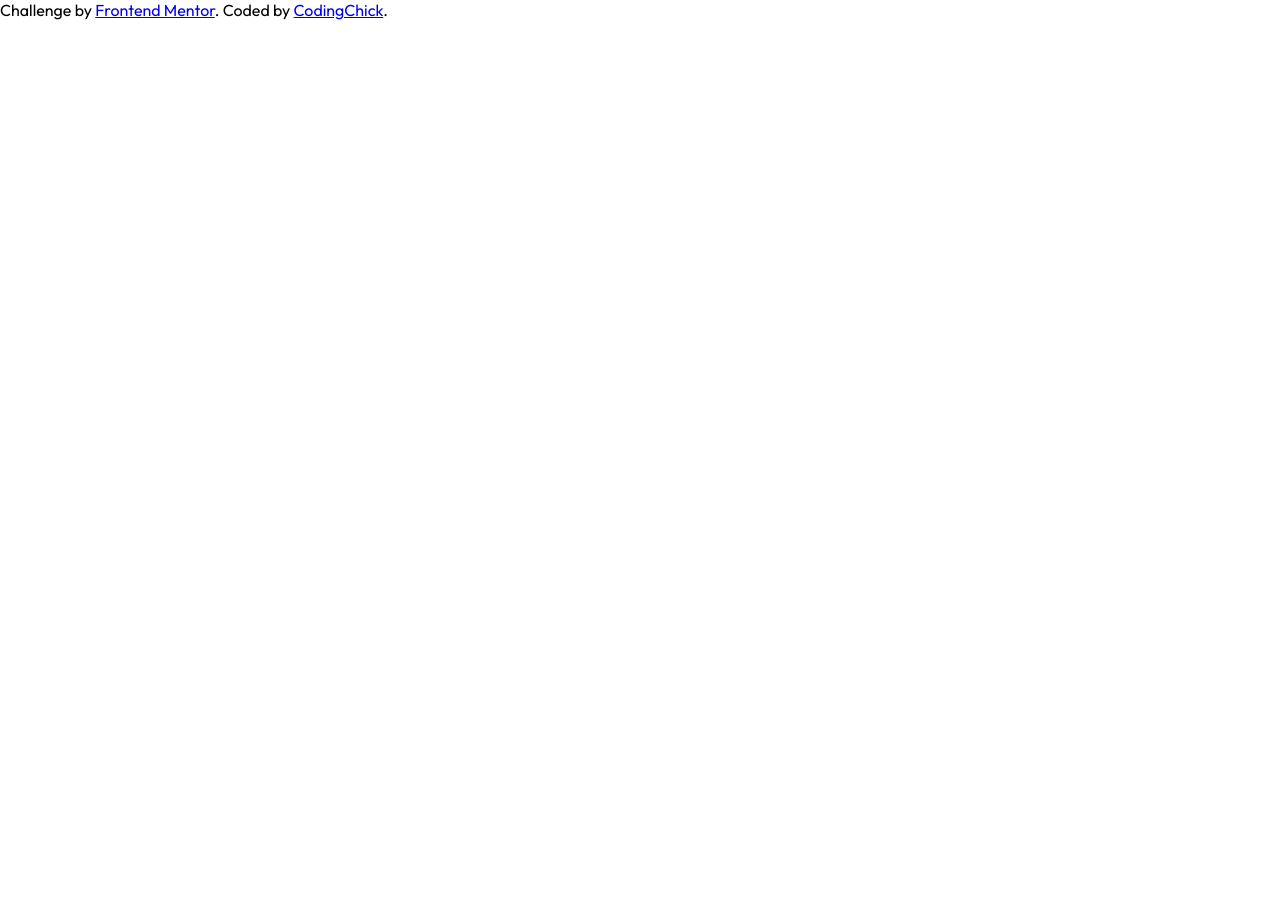
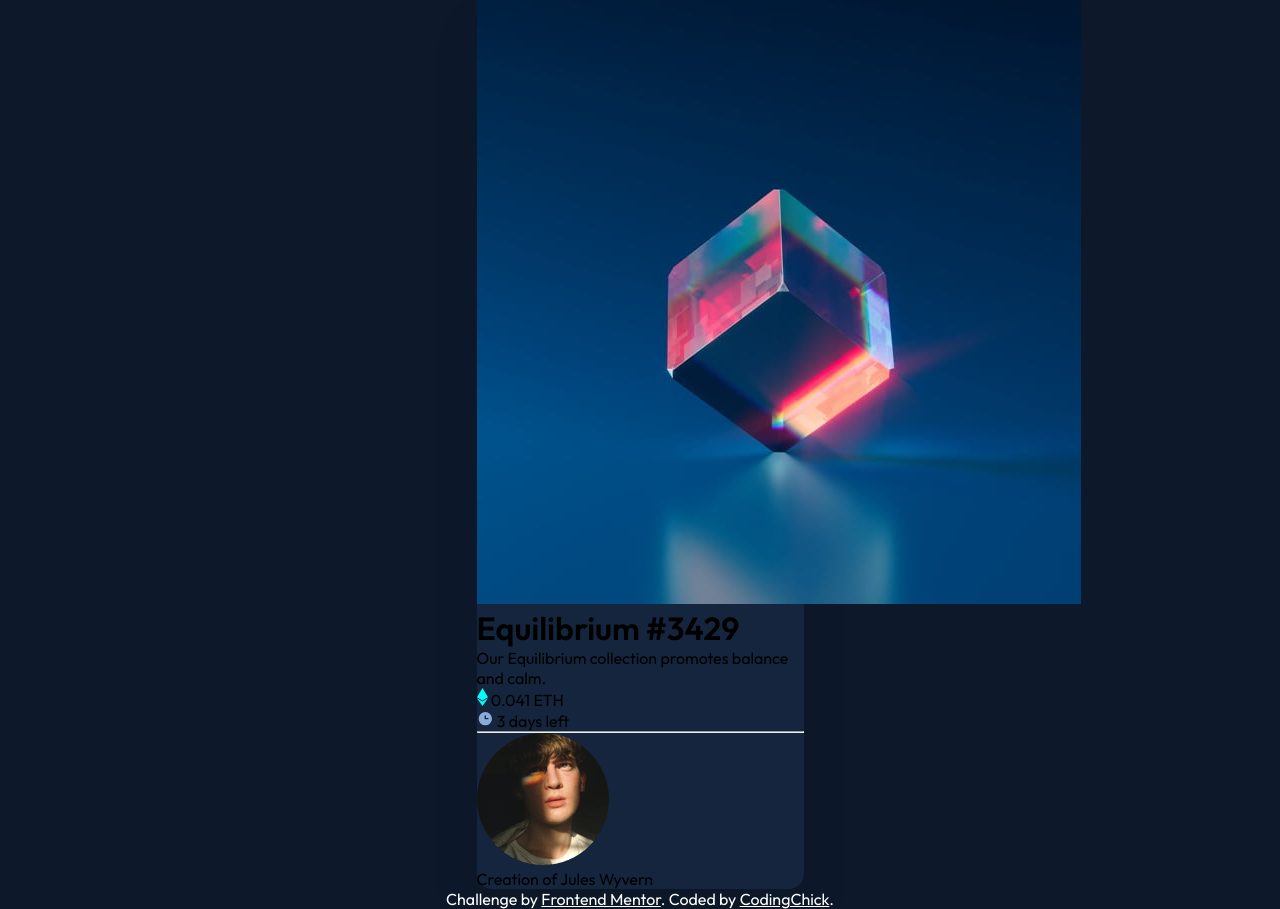
Before and after one commit to awesomeCoding999/frontend-mentor-NFT-preview, a plain HTML site: page index.html in a window 1280 px wide. Before the commit the page ends 800 px from the top, so only its background shows below. Drawn offline with Linux system fonts and the light colour scheme.

Commit message:
feat: adding html content

```diff
--- a/index.html
+++ b/index.html
@@ -24,7 +24,33 @@
     />
   </head>
   <body>
-    <main></main>
+    <main class="card-container">
+      <img src="./images/image-equilibrium.jpg" alt="nft-img" />
+      <h1 class="title">Equilibrium #3429</h1>
+      <p class="description">
+        Our Equilibrium collection promotes balance and calm.
+      </p>
+      <div class="nft-details-container">
+        <p class="price">
+          <img
+            class="price-icon"
+            src="./images/icon-ethereum.svg"
+            alt="price icon"
+          />
+          0.041 ETH
+        </p>
+        <p class="time-left">
+          <img src="./images/icon-clock.svg" alt="clock icon" /> 3 days left
+        </p>
+      </div>
+      <hr class="divider" />
+      <div class="nft-author">
+        <img src="./images/image-avatar.png" alt="author avatar" />
+        <p class="author-txt">
+          Creation of <span class="author">Jules Wyvern</span>
+        </p>
+      </div>
+    </main>
     <footer class="attribution">
       Challenge by
       <a href="https://www.frontendmentor.io?ref=challenge" target="_blank"
--- a/styles.css
+++ b/styles.css
@@ -18,4 +18,30 @@
 
 body {
   font-family: "Outfit", sans-serif;
+  background-color: var(--very-dark-blue);
+  min-height: 100vh;
+  display: flex;
+  flex-direction: column;
+  align-items: center;
+  justify-content: center;
 }
+
+.card-container {
+  background: var(--dark-blue2);
+  box-shadow: 0px 25px 50px rgba(0, 0, 0, 0.0952917);
+  border-radius: 15px;
+  width: 327px;
+}
+
+footer {
+  color: var(--white);
+  text-align: center;
+}
+
+footer a {
+  color: var(--white);
+}
+
+footer a:hover {
+  color: var(--soft-blue);
+}
```
